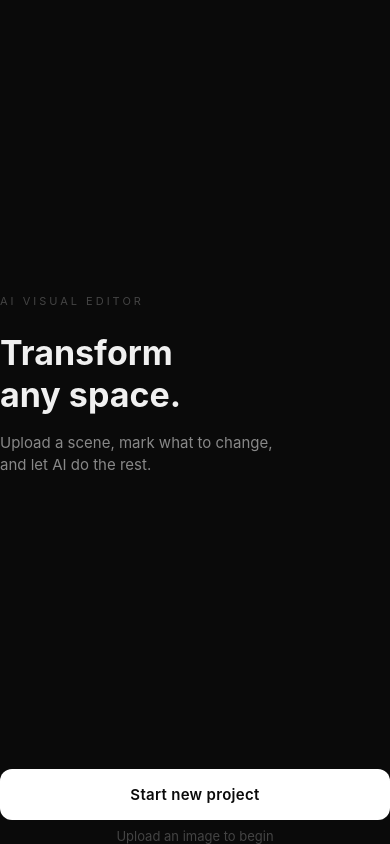
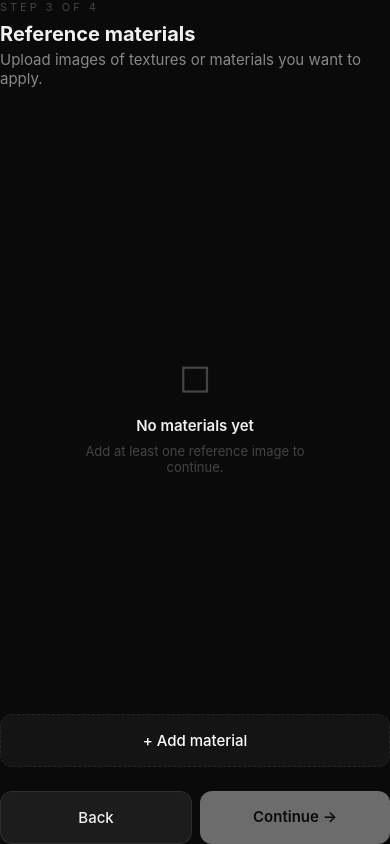
Before and after one commit to LucasTe123/app-archi, a React Native app: screen /Materials in a window 390 px wide. Built offline with nearby package versions, Linux system fonts and the light colour scheme; what react-native-worklets would draw is missing.

Commit message:
arreglar zoom, arreglar resolucion de imagenes

```diff
--- a/App.tsx
+++ b/App.tsx
@@ -8,12 +8,14 @@ import HomeScreen from './src/screens/HomeScreen';
 import UploadScreen from './src/screens/UploadScreen';
 import DrawScreen from './src/screens/DrawScreen';
 import DrawMaskScreen from './src/screens/DrawMaskScreen';
+import MaterialsScreen from './src/screens/MaterialsScreen';
 
 export type RootStackParamList = {
   Home: undefined;
   Upload: undefined;
   Draw: { imageUri?: string };
   DrawMask: undefined;
+  Materials: undefined;
 };
 
 const Stack = createStackNavigator<RootStackParamList>();
@@ -32,14 +34,11 @@ export default function App() {
           <Stack.Screen name="Upload" component={UploadScreen} />
           <Stack.Screen name="Draw" component={DrawScreen} />
           <Stack.Screen name="DrawMask" component={DrawMaskScreen} />
+          <Stack.Screen name="Materials" component={MaterialsScreen} />
         </Stack.Navigator>
       </NavigationContainer>
     </GestureHandlerRootView>
   );
 }
 
-const styles = StyleSheet.create({
-  root: {
-    flex: 1,
-  },
-});
+const styles = StyleSheet.create({ root: { flex: 1 } });
--- a/src/screens/DrawMaskScreen.tsx
+++ b/src/screens/DrawMaskScreen.tsx
@@ -11,7 +11,7 @@ import { colors, typography, spacing, radius } from '../theme';
 import { useAppStore } from '../store/useAppStore';   // ← LÍNEA NUEVA
 
 export default function DrawMaskScreen({ navigation }: any) {
-  const { mainImage } = useAppStore();   // ← LÍNEA NUEVA
+  const { mainImageUri } = useAppStore();   // ← LÍNEA NUEVA
 
   return (
     <SafeAreaView style={styles.container}>
@@ -40,7 +40,7 @@ export default function DrawMaskScreen({ navigation }: any) {
 
         <TouchableOpacity
           style={styles.buttonPrimary}
-          onPress={() => navigation.navigate('Draw', { imageUri: mainImage?.uri })}  // ← CAMBIADO
+          onPress={() => navigation.navigate('Materials')}// ← CAMBIADO
           activeOpacity={0.8}
         >
           <Text style={styles.buttonPrimaryText}>Continue →</Text>
--- a/src/screens/MaterialsScreen.tsx
+++ b/src/screens/MaterialsScreen.tsx
@@ -1,51 +1,241 @@
-import React from 'react';
-import { View, Text, StyleSheet, SafeAreaView, TouchableOpacity } from 'react-native';
-import { COLORS } from '../theme';
+import React, { useState } from 'react';
+import {
+  View,
+  Text,
+  TouchableOpacity,
+  StyleSheet,
+  SafeAreaView,
+  StatusBar,
+  FlatList,
+  Image,
+  Alert,
+} from 'react-native';
+import * as ImagePicker from 'expo-image-picker';
+import { colors, typography, spacing, radius } from '../theme';
+import { useAppStore } from '../store/useAppStore';
 
-interface Props {
-  navigation?: any;
-}
+export default function MaterialsScreen({ navigation }: any) {
+  const { materials, addMaterial } = useAppStore();
+  const [loading, setLoading] = useState(false);
 
-const MaterialsScreen: React.FC<Props> = ({ navigation }) => {
+  const handleAddMaterial = async () => {
+    try {
+      setLoading(true);
+      const result = await ImagePicker.launchImageLibraryAsync({
+        mediaTypes: ImagePicker.MediaTypeOptions.Images,
+        quality: 0.8,
+        allowsMultipleSelection: false,
+      });
+
+      if (!result.canceled && result.assets[0]) {
+        addMaterial(result.assets[0].uri);
+      }
+    } catch (e) {
+      Alert.alert('Error', 'Could not load image.');
+    } finally {
+      setLoading(false);
+    }
+  };
+
   return (
     <SafeAreaView style={styles.container}>
+      <StatusBar barStyle="light-content" />
+
+      {/* Header */}
       <View style={styles.header}>
-        <TouchableOpacity onPress={() => navigation?.goBack()}>
-          <Text style={styles.headerBtn}>Atrás</Text>
-        </TouchableOpacity>
-        <Text style={styles.headerTitle}>Materiales de referencia</Text>
-        <View style={{ width: 50 }} />
+        <Text style={styles.label}>STEP 3 OF 4</Text>
+        <Text style={styles.title}>Reference materials</Text>
+        <Text style={styles.subtitle}>
+          Upload images of textures or materials you want to apply.
+        </Text>
       </View>
 
-      <View style={styles.body}>
-        <Text style={styles.hint}>Aquí subirás las imágenes de referencia</Text>
+      {/* Grid de materiales */}
+      {materials.length === 0 ? (
+        <View style={styles.emptyState}>
+          <Text style={styles.emptyIcon}>◻</Text>
+          <Text style={styles.emptyTitle}>No materials yet</Text>
+          <Text style={styles.emptySubtitle}>
+            Add at least one reference image to continue.
+          </Text>
+        </View>
+      ) : (
+        <FlatList
+          data={materials}
+          keyExtractor={(_, i) => i.toString()}
+          numColumns={2}
+          contentContainerStyle={styles.grid}
+          columnWrapperStyle={styles.row}
+          renderItem={({ item, index }) => (
+            <View style={styles.card}>
+              <Image source={{ uri: item.uri }} style={styles.cardImage} />
+              <Text style={styles.cardLabel}>Material {index + 1}</Text>
+            </View>
+          )}
+        />
+      )}
+
+      {/* Botón agregar */}
+      <TouchableOpacity
+        style={styles.addButton}
+        onPress={handleAddMaterial}
+        activeOpacity={0.8}
+        disabled={loading}
+      >
+        <Text style={styles.addButtonText}>
+          {loading ? 'Loading...' : '+ Add material'}
+        </Text>
+      </TouchableOpacity>
+
+      {/* Acciones */}
+      <View style={styles.actions}>
+        <TouchableOpacity
+          style={styles.buttonSecondary}
+          onPress={() => navigation.goBack()}
+          activeOpacity={0.8}
+        >
+          <Text style={styles.buttonSecondaryText}>Back</Text>
+        </TouchableOpacity>
+
+        <TouchableOpacity
+          style={[
+            styles.buttonPrimary,
+            materials.length === 0 && styles.buttonDisabled,
+          ]}
+          onPress={() => {
+            if (materials.length === 0) {
+              Alert.alert('Required', 'Add at least one material to continue.');
+              return;
+            }
+            // navigation.navigate('Prompt'); ← próxima pantalla
+            Alert.alert('Coming soon', 'Prompt generator — next step!');
+          }}
+          activeOpacity={0.8}
+        >
+          <Text style={styles.buttonPrimaryText}>Continue →</Text>
+        </TouchableOpacity>
       </View>
     </SafeAreaView>
   );
-};
+}
 
 const styles = StyleSheet.create({
-  container: { flex: 1, backgroundColor: COLORS.background },
+  container: {
+    flex: 1,
+    backgroundColor: colors.background,
+    paddingHorizontal: spacing.lg,
+    paddingVertical: spacing.xl,
+  },
   header: {
-    flexDirection: 'row',
-    justifyContent: 'space-between',
-    alignItems: 'center',
-    paddingHorizontal: 20,
-    paddingVertical: 14,
-    borderBottomWidth: 1,
-    borderBottomColor: COLORS.border,
+    marginBottom: spacing.lg,
   },
-  headerTitle: { fontSize: 16, color: COLORS.textPrimary },
-  headerBtn: { fontSize: 15, color: COLORS.accent },
-  body: {
+  label: {
+    fontSize: typography.xs,
+    color: colors.textFaint,
+    letterSpacing: 3,
+    marginBottom: spacing.sm,
+  },
+  title: {
+    fontSize: typography.xl,
+    color: colors.textPrimary,
+    fontWeight: '700',
+    marginBottom: spacing.xs,
+  },
+  subtitle: {
+    fontSize: typography.base,
+    color: colors.textSecondary,
+  },
+  emptyState: {
     flex: 1,
     justifyContent: 'center',
     alignItems: 'center',
+    gap: spacing.sm,
   },
-  hint: {
-    color: COLORS.textFaint,
-    fontSize: 14,
+  emptyIcon: {
+    fontSize: 40,
+    color: colors.textFaint,
+    marginBottom: spacing.sm,
+  },
+  emptyTitle: {
+    fontSize: typography.base,
+    color: colors.textPrimary,
+    fontWeight: '600',
+  },
+  emptySubtitle: {
+    fontSize: typography.sm,
+    color: colors.textFaint,
+    textAlign: 'center',
+    maxWidth: 240,
+  },
+  grid: {
+    paddingBottom: spacing.md,
+  },
+  row: {
+    gap: spacing.sm,
+    marginBottom: spacing.sm,
+  },
+  card: {
+    flex: 1,
+    backgroundColor: colors.surface,
+    borderRadius: radius.lg,
+    overflow: 'hidden',
+  },
+  cardImage: {
+    width: '100%',
+    aspectRatio: 1,
+  },
+  cardLabel: {
+    fontSize: typography.xs,
+    color: colors.textFaint,
+    padding: spacing.sm,
+    letterSpacing: 1,
+  },
+  addButton: {
+    backgroundColor: colors.surface,
+    borderWidth: 1,
+    borderColor: colors.border,
+    borderStyle: 'dashed',
+    borderRadius: radius.md,
+    paddingVertical: spacing.md,
+    alignItems: 'center',
+    marginBottom: spacing.lg,
+  },
+  addButtonText: {
+    color: colors.accent,
+    fontSize: typography.base,
+    fontWeight: '500',
+  },
+  actions: {
+    flexDirection: 'row',
+    gap: spacing.sm,
+  },
+  buttonPrimary: {
+    flex: 1,
+    backgroundColor: colors.accent,
+    paddingVertical: spacing.md,
+    borderRadius: radius.md,
+    alignItems: 'center',
+  },
+  buttonPrimaryText: {
+    color: colors.background,
+    fontSize: typography.base,
+    fontWeight: '600',
+  },
+  buttonSecondary: {
+    flex: 1,
+    backgroundColor: colors.surfaceElevated,
+    paddingVertical: spacing.md,
+    borderRadius: radius.md,
+    alignItems: 'center',
+    borderWidth: 1,
+    borderColor: colors.border,
+  },
+  buttonSecondaryText: {
+    color: colors.textPrimary,
+    fontSize: typography.base,
+    fontWeight: '500',
+  },
+  buttonDisabled: {
+    opacity: 0.4,
   },
 });
-
-export default MaterialsScreen;
```
